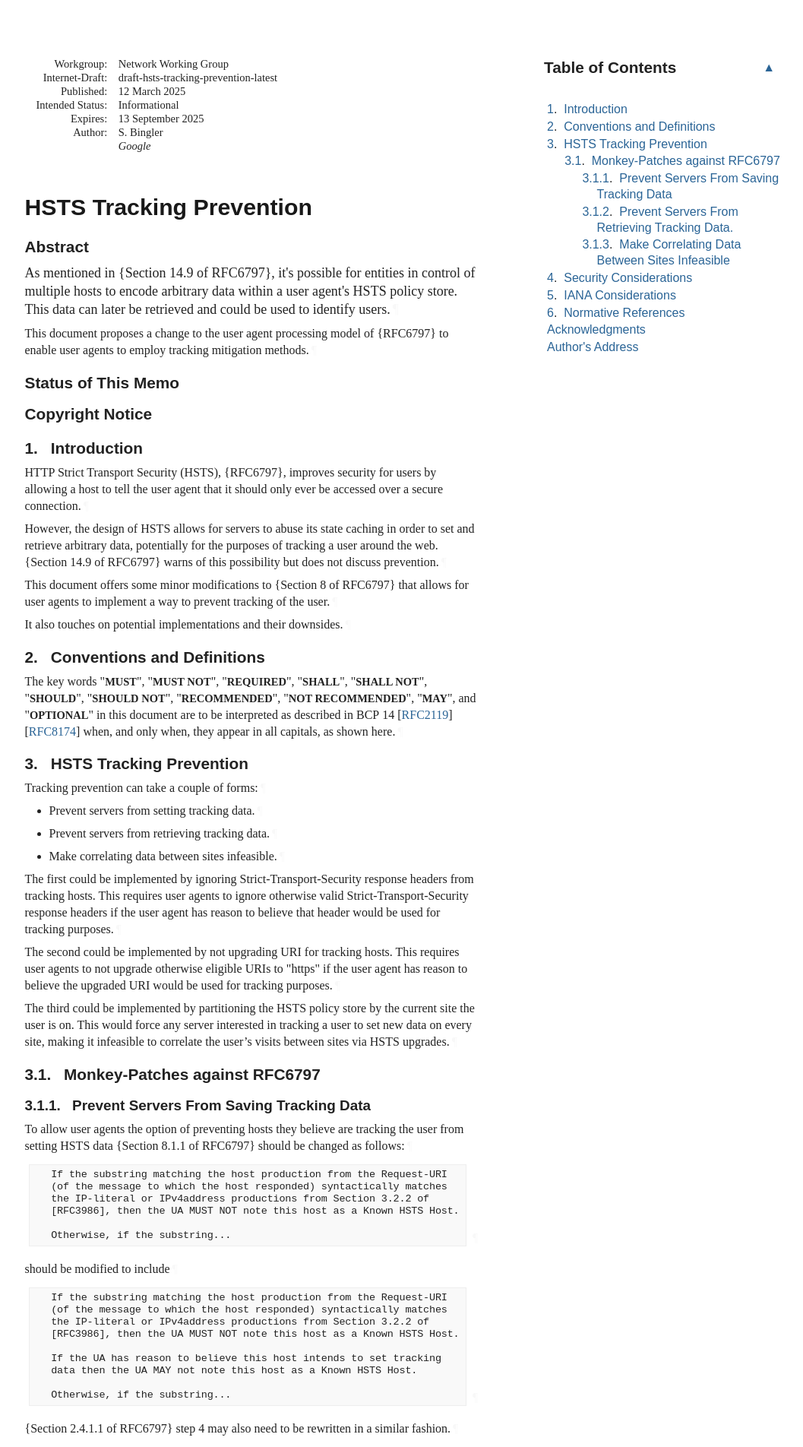
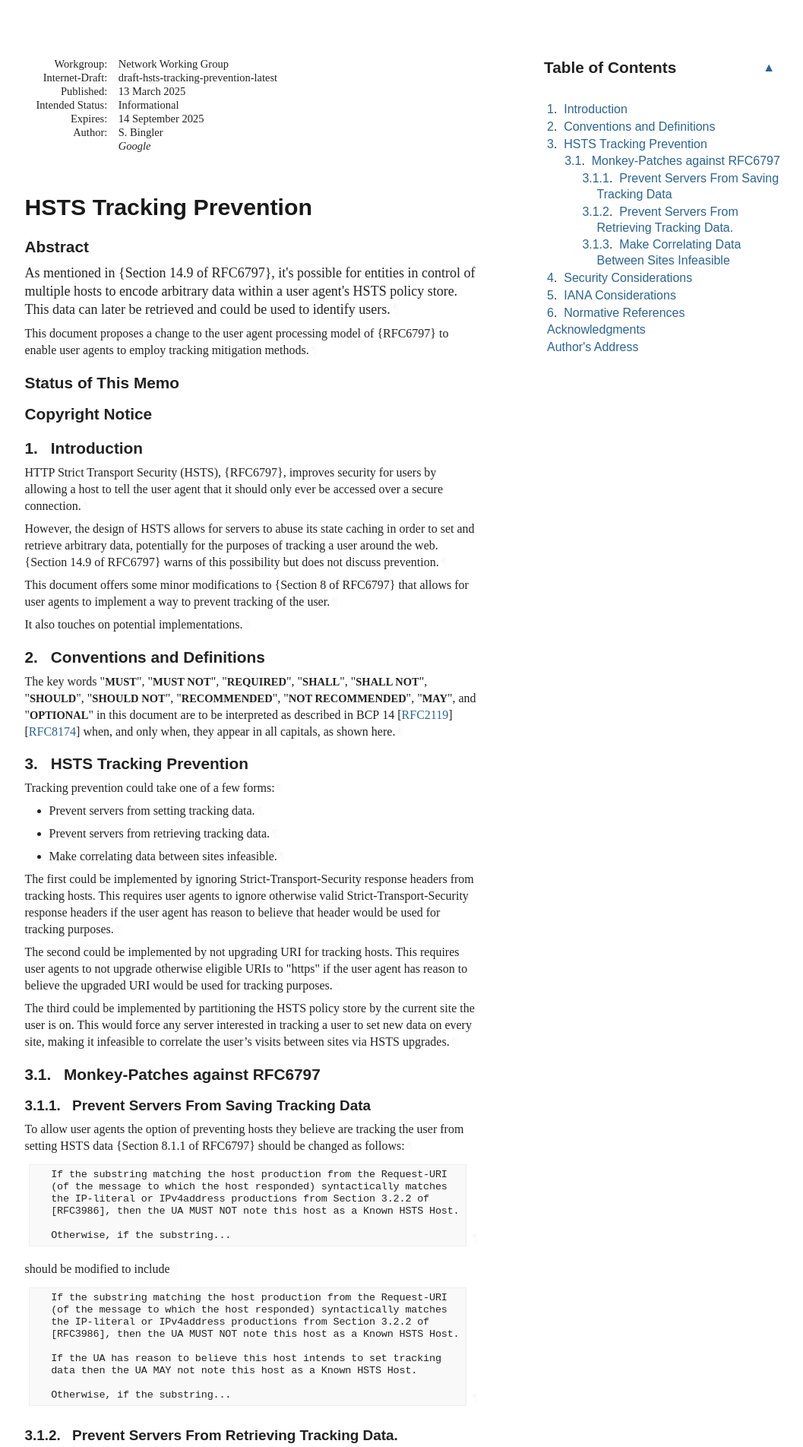
Before and after one commit to sbingler/hsts-tracking-prevention-spec, a plain HTML site: page CreateID/draft-bingler-hsts-tracking-prevention.html in a window 1280 px wide. Shown: the top 1904 px of the page at 76% size, without its empty margins (92-1149 px from the left). Drawn offline with Linux system fonts and the light colour scheme; a web font is replaced by a local one.

Commit message:
Script updating gh-pages from 143de46. [ci skip]

```diff
--- a/CreateID/draft-bingler-hsts-tracking-prevention.html
+++ b/CreateID/draft-bingler-hsts-tracking-prevention.html
@@ -1054,7 +1054,7 @@ svg :is([fill="white"], [fill^="#fff"]) {
 </tr></thead>
 <tfoot><tr>
 <td class="left">Bingler</td>
-<td class="center">Expires 13 September 2025</td>
+<td class="center">Expires 14 September 2025</td>
 <td class="right">[Page]</td>
 </tr></tfoot>
 </table>
@@ -1067,12 +1067,12 @@ svg :is([fill="white"], [fill^="#fff"]) {
 <dd class="internet-draft">draft-hsts-tracking-prevention-latest</dd>
 <dt class="label-published">Published:</dt>
 <dd class="published">
-<time datetime="2025-03-12" class="published">12 March 2025</time>
+<time datetime="2025-03-13" class="published">13 March 2025</time>
     </dd>
 <dt class="label-intended-status">Intended Status:</dt>
 <dd class="intended-status">Informational</dd>
 <dt class="label-expires">Expires:</dt>
-<dd class="expires"><time datetime="2025-09-13">13 September 2025</time></dd>
+<dd class="expires"><time datetime="2025-09-14">14 September 2025</time></dd>
 <dt class="label-authors">Author:</dt>
 <dd class="authors">
 <div class="author">
@@ -1111,7 +1111,7 @@ to enable user agents to employ tracking mitigation methods.<a href="#section-ab
         time. It is inappropriate to use Internet-Drafts as reference
         material or to cite them other than as "work in progress."<a href="#section-boilerplate.1-3" class="pilcrow">¶</a></p>
 <p id="section-boilerplate.1-4">
-        This Internet-Draft will expire on 13 September 2025.<a href="#section-boilerplate.1-4" class="pilcrow">¶</a></p>
+        This Internet-Draft will expire on 14 September 2025.<a href="#section-boilerplate.1-4" class="pilcrow">¶</a></p>
 </section>
 </div>
 <div id="copyright">
@@ -1195,7 +1195,7 @@ tracking a user around the web. {Section 14.9 of RFC6797} warns of this
 possibility but does not discuss prevention.<a href="#section-1-2" class="pilcrow">¶</a></p>
 <p id="section-1-3">This document offers some minor modifications to {Section 8 of RFC6797}
 that allows for user agents to implement a way to prevent tracking of the user.<a href="#section-1-3" class="pilcrow">¶</a></p>
-<p id="section-1-4">It also touches on potential implementations and their downsides.<a href="#section-1-4" class="pilcrow">¶</a></p>
+<p id="section-1-4">It also touches on potential implementations.<a href="#section-1-4" class="pilcrow">¶</a></p>
 </section>
 </div>
 <div id="conventions-and-definitions">
@@ -1214,7 +1214,7 @@ appear in all capitals, as shown here.<a href="#section-2-1" class="pilcrow">¶<
       <h2 id="name-hsts-tracking-prevention">
 <a href="#section-3" class="section-number selfRef">3. </a><a href="#name-hsts-tracking-prevention" class="section-name selfRef">HSTS Tracking Prevention</a>
       </h2>
-<p id="section-3-1">Tracking prevention can take a couple of forms:<a href="#section-3-1" class="pilcrow">¶</a></p>
+<p id="section-3-1">Tracking prevention could take one of a few forms:<a href="#section-3-1" class="pilcrow">¶</a></p>
 <ul class="normal">
 <li class="normal" id="section-3-2.1">
           <p id="section-3-2.1.1">Prevent servers from setting tracking data.<a href="#section-3-2.1.1" class="pilcrow">¶</a></p>
@@ -1275,8 +1275,6 @@ as follows:<a href="#section-3.1.1-1" class="pilcrow">¶</a></p>
    Otherwise, if the substring...
 </pre><a href="#section-3.1.1-4" class="pilcrow">¶</a>
 </div>
-<p id="section-3.1.1-5">{Section 2.4.1.1 of RFC6797} step 4 may also need to be rewritten in a similar
-fashion.<a href="#section-3.1.1-5" class="pilcrow">¶</a></p>
 </section>
 </div>
 <div id="prevent-servers-from-retrieving-tracking-data">
@@ -1302,8 +1300,8 @@ as follows:<a href="#section-3.1.2-1" class="pilcrow">¶</a></p>
    1.  Extract from the URI any substring described by the host
        component of the authority component of the URI.
 
-   2. If the UA has reason to believe this host intends to retrieve tracking
-      data then the UA MAY abort this algorithm.
+   2.  If the UA has reason to believe this host intends to retrieve tracking
+       data then the UA MAY abort this algorithm.
 
    2.  If the substring is null, then there is no match with any Known
        HSTS Host.
@@ -1319,8 +1317,8 @@ as follows:<a href="#section-3.1.2-1" class="pilcrow">¶</a></p>
 <p id="section-3.1.3-1">Making data correlation infeasible for tracking servers could be implemented a
 number of ways, but a straightforward design would be to keep the HSTS policies
 of different sites separated, so that even if tracker.example is embedded into
-site.example and othersite.example it cannot easily track users between those
-sites. Doing this is frequently referred to as partitioning.<a href="#section-3.1.3-1" class="pilcrow">¶</a></p>
+both site.example and othersite.example it cannot easily track users between
+those sites. Doing this is frequently referred to as partitioning.<a href="#section-3.1.3-1" class="pilcrow">¶</a></p>
 <p id="section-3.1.3-2">This can be allowed by modifying the storage and indexing requirement of
 {Section 5.3 of RFC6797} to allow for partitioning of the HSTS policy Store.<a href="#section-3.1.3-2" class="pilcrow">¶</a></p>
 <div class="alignLeft art-text artwork" id="section-3.1.3-3">
```
Also changed, not shown: CreateID/draft-bingler-hsts-tracking-prevention.txt.
